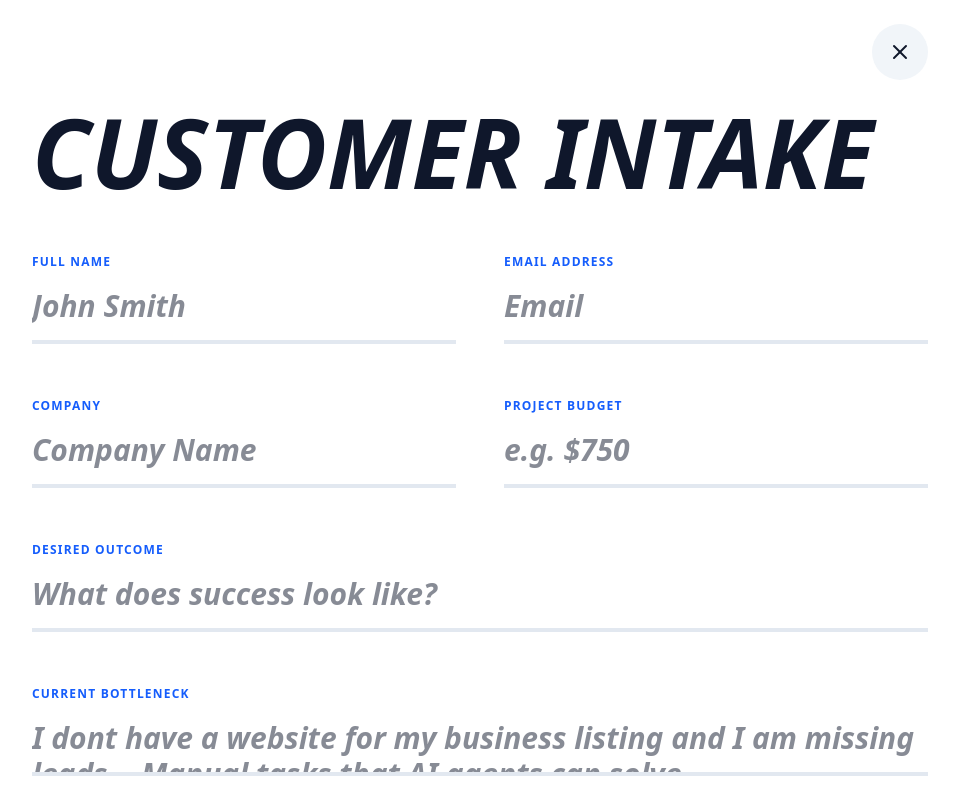
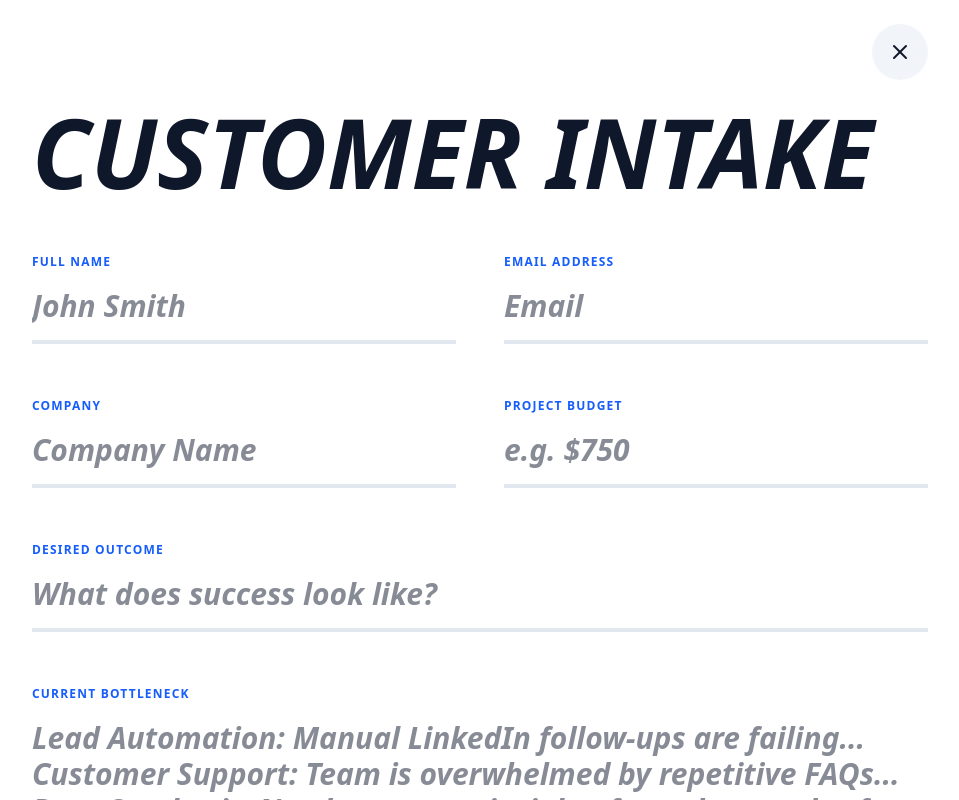
Before and after one commit to bombayway-png/portfolio-2026, a Next.js app: page / in a window 1280 px wide. Both pictures are taken after a click on the button "GET STARTED". Shown: the top 800 px of the page, without its empty margins (160-1119 px from the left). Built offline with nearby package versions, Linux system fonts and the light colour scheme.

Commit message:
Update page.tsx

```diff
--- a/app/page.tsx
+++ b/app/page.tsx
@@ -1,6 +1,6 @@
 "use client";
 
-import React, { useState } from 'react';
+import React, { useState, useRef, useEffect } from 'react';
 import Image from 'next/image';
 import { motion, AnimatePresence } from 'framer-motion';
 import {
@@ -40,6 +40,20 @@ export default function Home() {
   };
   const [formData, setFormData] = useState(initialFormState);
 
+  // Ref for the auto-expanding bottleneck textarea
+  const bottleneckRef = useRef<HTMLTextAreaElement>(null);
+
+  // Dynamic placeholder for use cases
+  const bottleneckPlaceholder = `Lead Automation: Manual LinkedIn follow-ups are failing...\nCustomer Support: Team is overwhelmed by repetitive FAQs...\nData Synthesis: Need to extract insights from thousands of reviews...\nContent Ops: Turning webinars into social clips takes 10+ hours...`;
+
+  // Effect to adjust height of textarea based on content
+  useEffect(() => {
+    if (bottleneckRef.current) {
+      bottleneckRef.current.style.height = 'auto';
+      bottleneckRef.current.style.height = `${bottleneckRef.current.scrollHeight}px`;
+    }
+  }, [formData.description, activeFilter]);
+
   const handleSendEmail = () => {
     const subject = encodeURIComponent(`Architect My System: ${formData.company}`);
     const body = encodeURIComponent(
@@ -58,7 +72,7 @@ export default function Home() {
             <div className="w-8 h-8 md:w-9 md:h-9 bg-slate-900 rounded-lg flex items-center justify-center">
               <span className="text-white text-[10px] md:text-xs">AS</span>
             </div>
-            <span className="text-xs md:text-base tracking-tighter">Technical Product Architect</span>
+            <span className="text-xs md:text-base tracking-tighter">AI Product Architect</span>
           </div>
           <div className="flex items-center gap-3 md:gap-4">
             <a href="https://www.linkedin.com/in/adamseumae/" target="_blank" rel="noopener noreferrer" className="p-2 text-slate-400 hover:text-blue-600 transition-colors">
@@ -157,7 +171,7 @@ export default function Home() {
         </section>
       </main>
 
-      {/* --- Intake Portal (Intake Phase) --- */}
+      {/* --- Intake Portal --- */}
       <AnimatePresence>
         {activeFilter === 'intake' && (
           <motion.div
@@ -178,40 +192,41 @@ export default function Home() {
 
               <form className="space-y-8 md:space-y-12">
                 <div className="grid grid-cols-1 md:grid-cols-2 gap-8 md:gap-12 text-slate-900">
-                  {/* Field 1: Name */}
                   <div className="space-y-3">
                     <label className="text-[10px] md:text-xs font-black uppercase tracking-widest text-blue-600">Full Name</label>
                     <input className="w-full text-xl md:text-3xl font-bold border-b-2 md:border-b-4 border-slate-200 focus:border-blue-600 outline-none py-2 md:py-4 italic bg-transparent" placeholder="John Smith" value={formData.name} onChange={(e) => setFormData({...formData, name: e.target.value})} />
                   </div>
 
-                  {/* Field 2: Email */}
                   <div className="space-y-3">
                     <label className="text-[10px] md:text-xs font-black uppercase tracking-widest text-blue-600">Email Address</label>
                     <input className="w-full text-xl md:text-3xl font-bold border-b-2 md:border-b-4 border-slate-200 focus:border-blue-600 outline-none py-2 md:py-4 italic bg-transparent" placeholder="Email" type="email" value={formData.email} onChange={(e) => setFormData({...formData, email: e.target.value})} />
                   </div>
 
-                  {/* Field 3: Company */}
                   <div className="space-y-3">
                     <label className="text-[10px] md:text-xs font-black uppercase tracking-widest text-blue-600">Company</label>
                     <input className="w-full text-xl md:text-3xl font-bold border-b-2 md:border-b-4 border-slate-200 focus:border-blue-600 outline-none py-2 md:py-4 italic bg-transparent" placeholder="Company Name" value={formData.company} onChange={(e) => setFormData({...formData, company: e.target.value})} />
                   </div>
 
-                  {/* Field 4: Budget */}
                   <div className="space-y-3">
                     <label className="text-[10px] md:text-xs font-black uppercase tracking-widest text-blue-600">Project Budget</label>
                     <input className="w-full text-xl md:text-3xl font-bold border-b-2 md:border-b-4 border-slate-200 focus:border-blue-600 outline-none py-2 md:py-4 italic bg-transparent" placeholder="e.g. $750" value={formData.budget} onChange={(e) => setFormData({...formData, budget: e.target.value})} />
                   </div>
 
-                  {/* Field 5: Outcome */}
                   <div className="space-y-3 md:col-span-2">
                     <label className="text-[10px] md:text-xs font-black uppercase tracking-widest text-blue-600">Desired Outcome</label>
                     <input className="w-full text-xl md:text-3xl font-bold border-b-2 md:border-b-4 border-slate-200 focus:border-blue-600 outline-none py-2 md:py-4 italic bg-transparent" placeholder="What does success look like?" value={formData.outcome} onChange={(e) => setFormData({...formData, outcome: e.target.value})} />
                   </div>
 
-                  {/* Field 6: Bottleneck */}
                   <div className="space-y-3 md:col-span-2">
                     <label className="text-[10px] md:text-xs font-black uppercase tracking-widest text-blue-600">Current Bottleneck</label>
-                    <textarea className="w-full text-xl md:text-3xl font-bold border-b-2 md:border-b-4 border-slate-200 focus:border-blue-600 outline-none py-2 md:py-4 italic bg-transparent resize-none" rows={1} placeholder="I dont have a website for my business listing and I am missing leads... Manual tasks that AI agents can solve" value={formData.description} onChange={(e) => setFormData({...formData, description: e.target.value})} />
+                    <textarea
+                      ref={bottleneckRef}
+                      className="w-full text-xl md:text-3xl font-bold border-b-2 md:border-b-4 border-slate-200 focus:border-blue-600 outline-none py-2 md:py-4 italic bg-transparent resize-none overflow-hidden transition-all duration-200"
+                      rows={1}
+                      placeholder={bottleneckPlaceholder}
+                      value={formData.description}
+                      onChange={(e) => setFormData({...formData, description: e.target.value})}
+                    />
                   </div>
                 </div>
 
```
